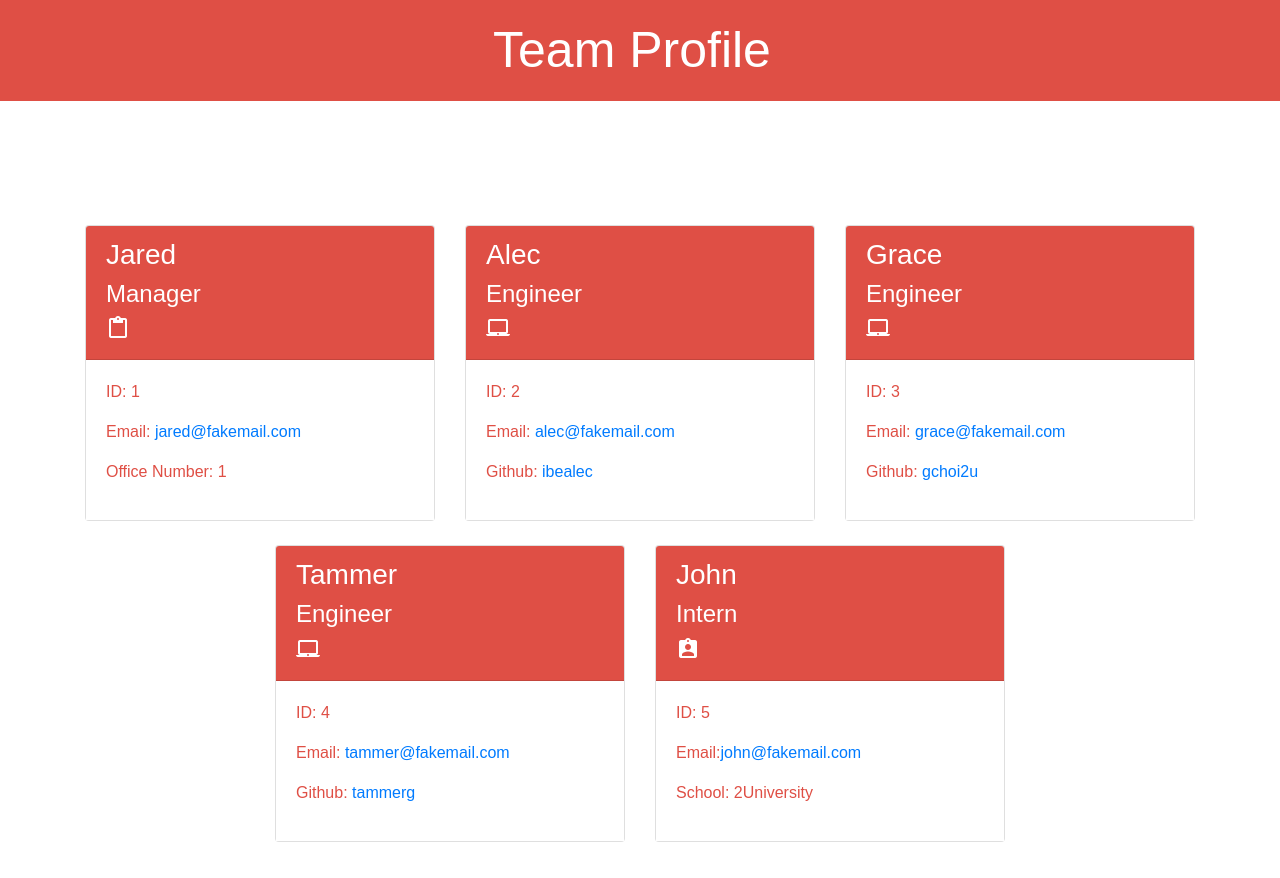
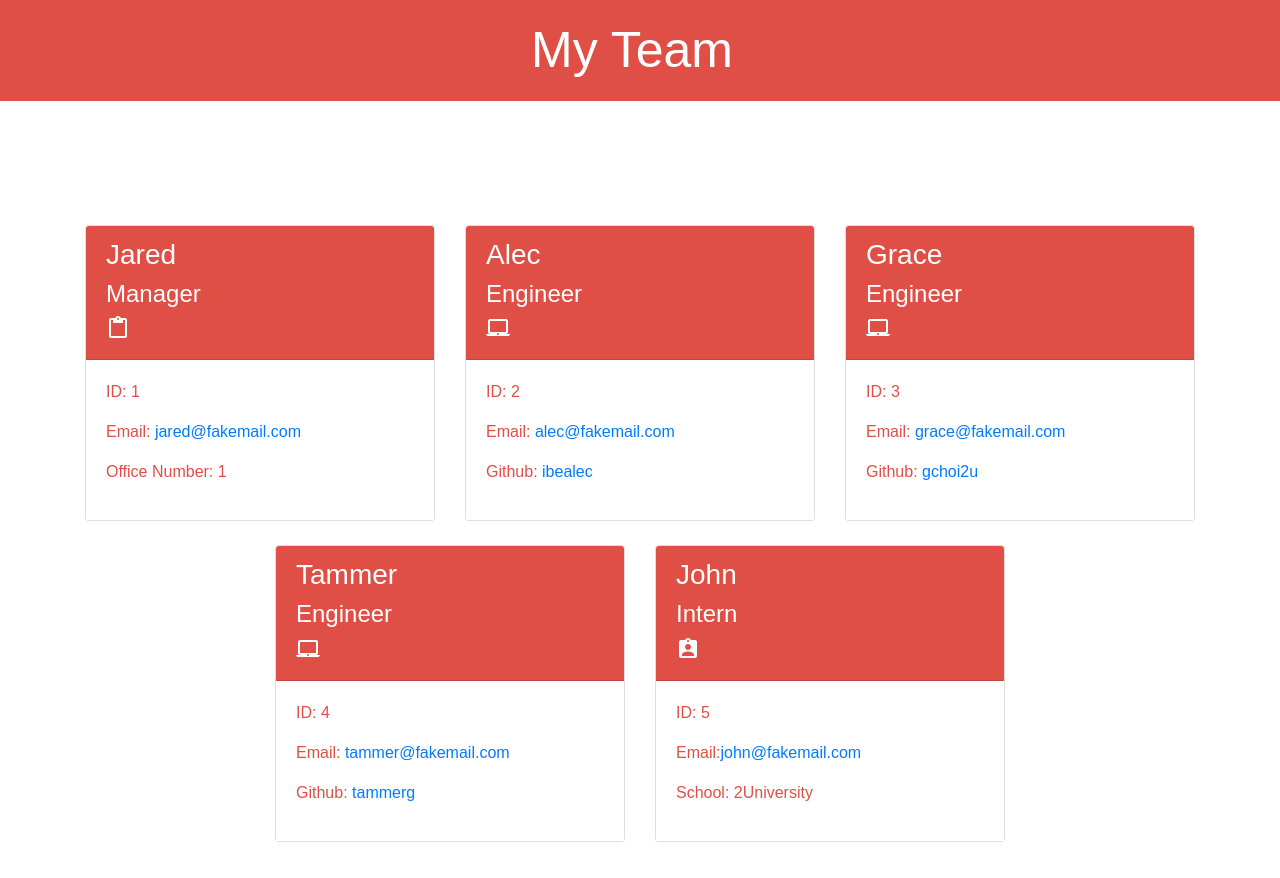
Before and after one commit to pgomet/Team-Profile, a website: page dist/index.html in a window 1280 px wide. Drawn offline with nearby package versions, Linux system fonts and the light colour scheme.

Commit message:
fixed index.html & add readme

```diff
--- a/dist/index.html
+++ b/dist/index.html
@@ -4,7 +4,7 @@
   <head>
       <meta charset="UTF-8">
       <meta name="viewport" content="width=device-width, initial-scale=1.0">
-      <title>Team Profile</title>
+      <title>My Team</title>
       <link rel="stylesheet" href="https://cdnjs.cloudflare.com/ajax/libs/font-awesome/5.11.2/css/all.min.css">
       <link href="https://fonts.googleapis.com/css?family=Public+Sans:300i,300,500&display=swap" rel="stylesheet">
       <link rel="stylesheet" href="https://stackpath.bootstrapcdn.com/bootstrap/4.5.0/css/bootstrap.min.css" integrity="sha384-9aIt2nRpC12Uk9gS9baDl411NQApFmC26EwAOH8WgZl5MYYxFfc+NcPb1dKGj7Sk" crossorigin="anonymous">
@@ -14,7 +14,7 @@
   <body>
       <header>
           <nav class="navbar" id="navbar">
-              <span class="navbar-brand mb-0 h1 w-100 text-center" id="navbar-text">Team Profile</span>
+              <span class="navbar-brand mb-0 h1 w-100 text-center" id="navbar-text">My Team</span>
           </nav>
       </header>
       <main>
```
Also changed, not shown: README.md.
